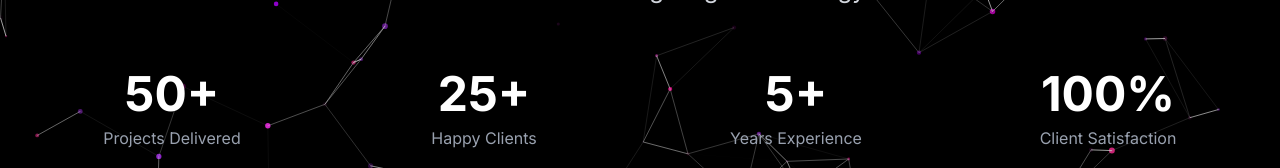
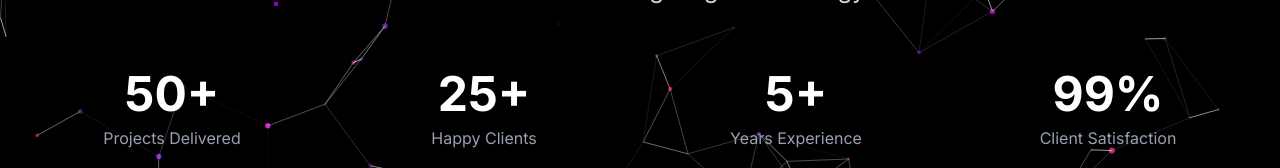
Before and after one commit to Hitesh6025/tesetCoadal, a Next.js app: page /portfolio in a window 1280 px wide. Shown: the part 314-482 px from the top of the page. Built offline with nearby package versions, Linux system fonts and the light colour scheme.

Commit message:
drizzle config updated

```diff
--- a/app/portfolio/page.tsx
+++ b/app/portfolio/page.tsx
@@ -78,7 +78,7 @@ const stats = [
   { number: "50+", label: "Projects Delivered" },
   { number: "25+", label: "Happy Clients" },
   { number: "5+", label: "Years Experience" },
-  { number: "100%", label: "Client Satisfaction" }
+  { number: "99%", label: "Client Satisfaction" }
 ]
 
 export default function PortfolioPage() {
--- a/drizzle.config.ts
+++ b/drizzle.config.ts
@@ -7,9 +7,9 @@ export default defineConfig({
   dialect: 'postgresql',
   dbCredentials: {
     host: 'aws-0-ap-south-1.pooler.supabase.com',
-    port: 5432,
-    user: 'postgres.muxzswgfhqzafqzjnkgn',
-    password: 'Hitesh@6025',
+    port: 6543,
+    user: 'postgres.juruearhydljrjsqvkuv',
+    password: 'Aman5105@',
     database: 'postgres',
   },
 });
```
